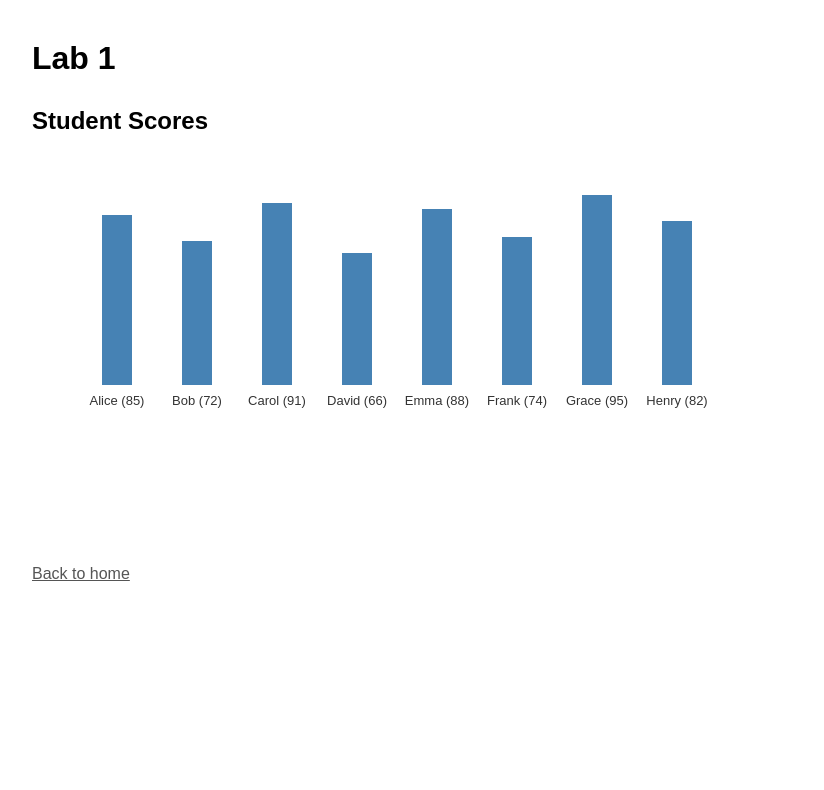
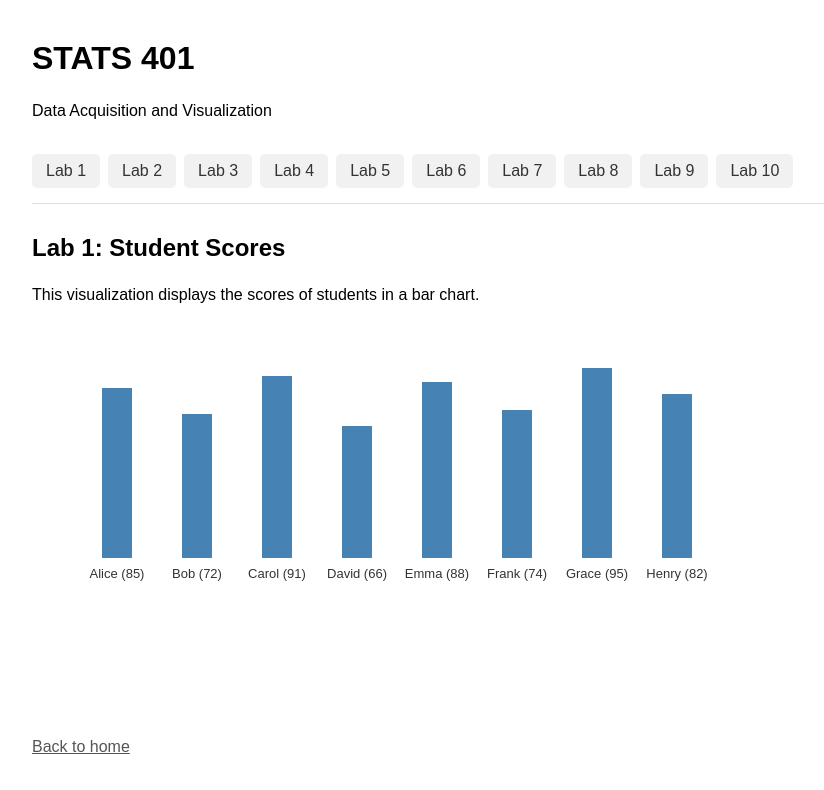
Before and after one commit to Ar-temis/STATS401-Labs, a website: page lab1/index.html in a window 1280 px wide. Shown: the whole page, without its empty margins (108-932 px from the left). Drawn offline with nearby package versions, Linux system fonts and the light colour scheme.

Commit message:
lab 1 navbar added

```diff
--- a/lab1/index.html
+++ b/lab1/index.html
@@ -10,9 +10,27 @@
   </head>
 
   <body>
-    <h1>Lab 1</h1>
+    <header>
+      <h1>STATS 401</h1>
+      <p>Data Acquisition and Visualization</p>
+    </header>
 
-    <h2>Student Scores</h2>
+    <nav class="lab-nav">
+      <a href="../lab1/index.html">Lab 1</a>
+      <a href="../lab2/index.html">Lab 2</a>
+      <a href="../lab3/index.html">Lab 3</a>
+      <a href="../lab4/index.html">Lab 4</a>
+      <a href="../lab5/index.html">Lab 5</a>
+      <a href="../lab6/index.html">Lab 6</a>
+      <a href="../lab7/index.html">Lab 7</a>
+      <a href="../lab8/index.html">Lab 8</a>
+      <a href="../lab9/index.html">Lab 9</a>
+      <a href="../lab10/index.html">Lab 10</a>
+    </nav>
+
+    <h2>Lab 1: Student Scores</h2>
+
+    <p>This visualization displays the scores of students in a bar chart.</p>
 
     <div id="chart"></div>
 
```
